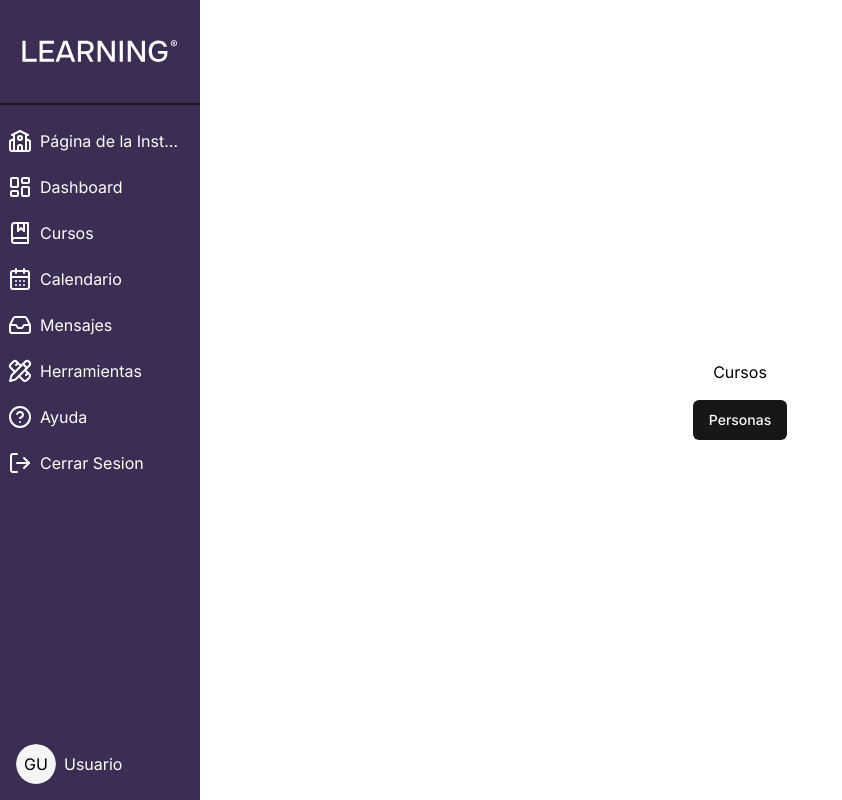
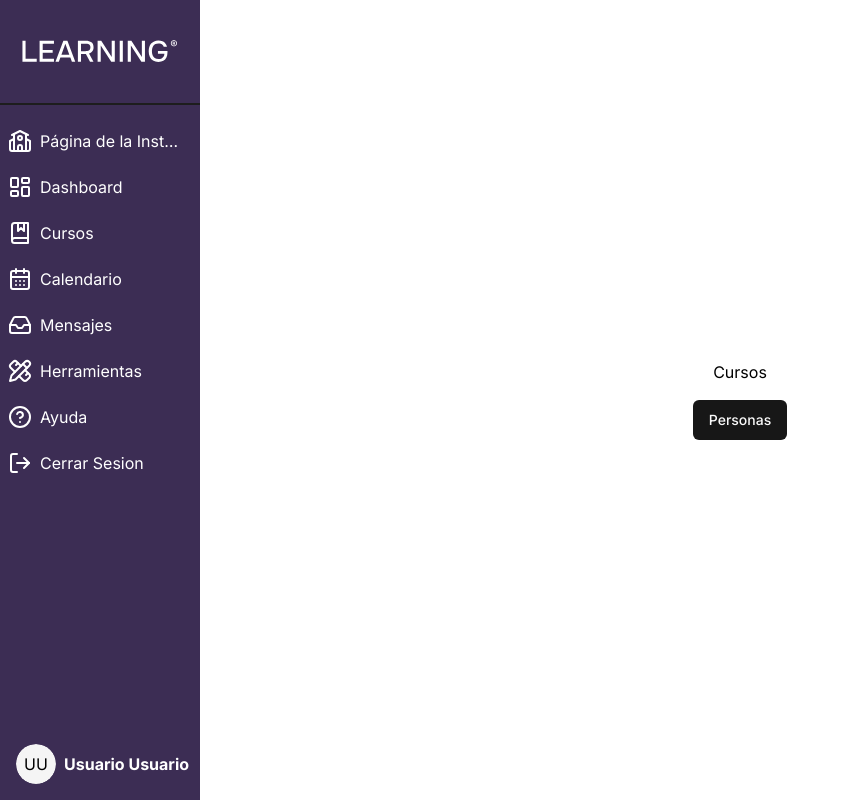
Before and after one commit to LatouCR/LearningApp, a Next.js app: page /cursos in a window 1280 px wide. Shown: the whole page, without its empty margins (0-842 px from the left). Built offline with nearby package versions, Linux system fonts and the light colour scheme.

Commit message:
Se ajusta codigo para cumplir con las especificaciones

```diff
--- /dev/null
+++ b/app/(main)/Usuario/page.tsx
@@ -0,0 +1,10 @@
+export default function Page() {
+    return (
+      <main>
+        <section className="flex items-center justify-center h-screen">
+          <p>Usuario</p>
+        </section>
+      </main>
+
+    );
+  }
--- a/components/SideNav.tsx
+++ b/components/SideNav.tsx
@@ -1,5 +1,6 @@
 "use client"
 
+import { useState } from 'react';
 import Link from "next/link";
 import { LayoutDashboard, School, BookMarked, CalendarDays, Inbox, PencilRuler, HelpCircle, LogOut} from 'lucide-react';
 import { Avatar, AvatarFallback, AvatarImage } from "@/components/ui/avatar"
@@ -7,6 +8,7 @@ import { useRouter } from 'next/navigation';
 
 const SideNav = () => {
     const router = useRouter();
+    const [h1Text, setH1Text] = useState("Usuario Usuario");
 
     return (
         <aside className="flex-1 flex flex-col fixed top-0 left-0 h-screen w-[12.5rem] z-10 bg-background content-between">
@@ -93,13 +95,19 @@ const SideNav = () => {
 
 
             <div className="inline-flex items-center w-full mt-auto p-4">
-                <Avatar>
-                    <AvatarImage src="" />
-                    <AvatarFallback>GU</AvatarFallback>
-                </Avatar>
-                <div className="px-2 text-white">
-                    Usuario
-                </div>
+                <Link href="/usuario" className="gap-2 inline-flex items-center">
+                    <Avatar>
+                        <AvatarImage src="" />
+                        <AvatarFallback>
+                            {
+                                h1Text.split(' ').slice(0, 2).map(word => word[0]).join('')
+                            }
+                        </AvatarFallback>
+                    </Avatar>
+                    <h1 className="font-bold text-white" style={{ whiteSpace: 'nowrap', overflow: 'hidden', textOverflow: 'ellipsis', maxWidth: '140px' }}>
+                        {h1Text}
+                    </h1>
+                </Link>
             </div>
 
         </aside>
```
Also changed, not shown: app/(main)/cursos/page.tsx (+0 -25 lines).
